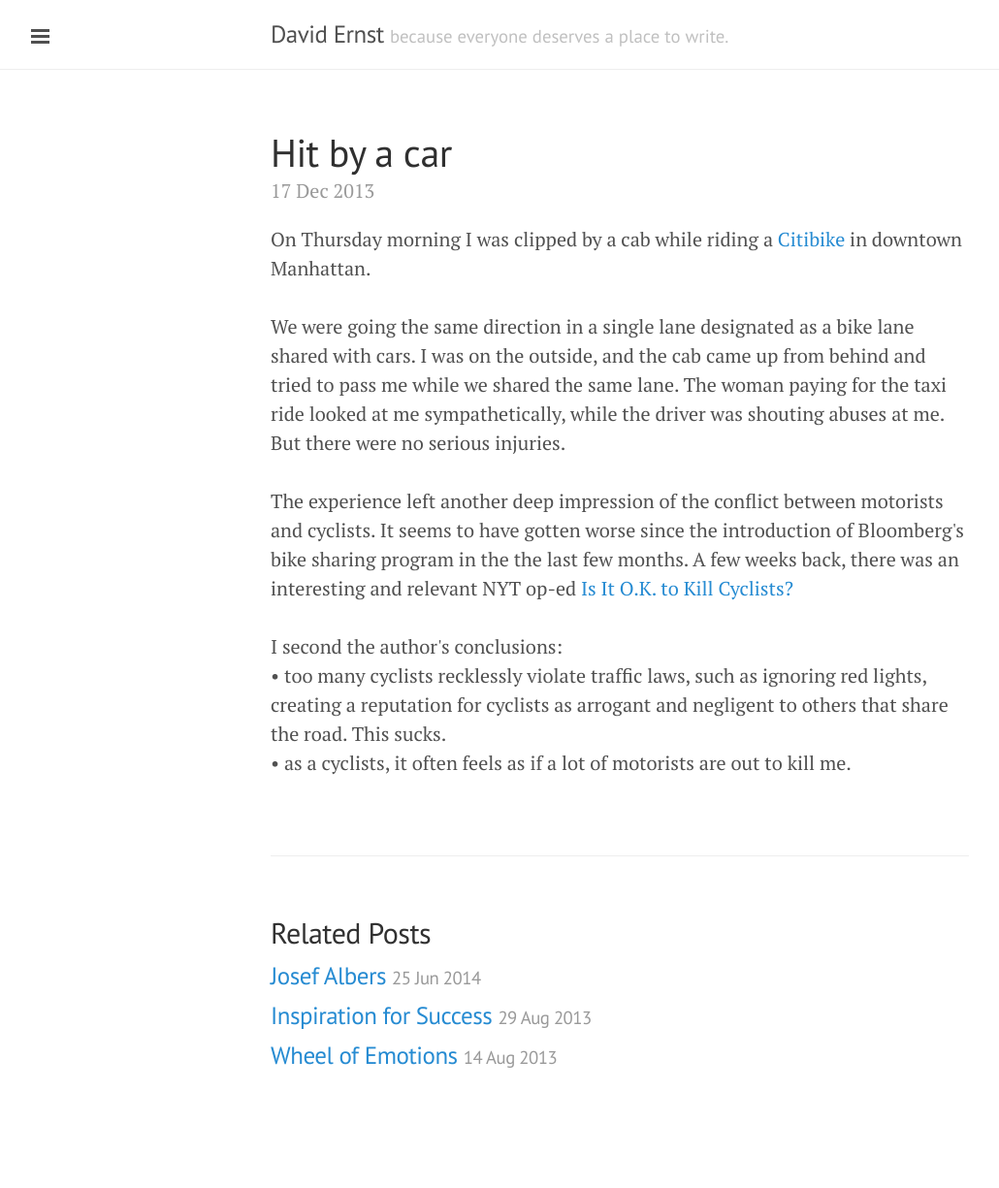
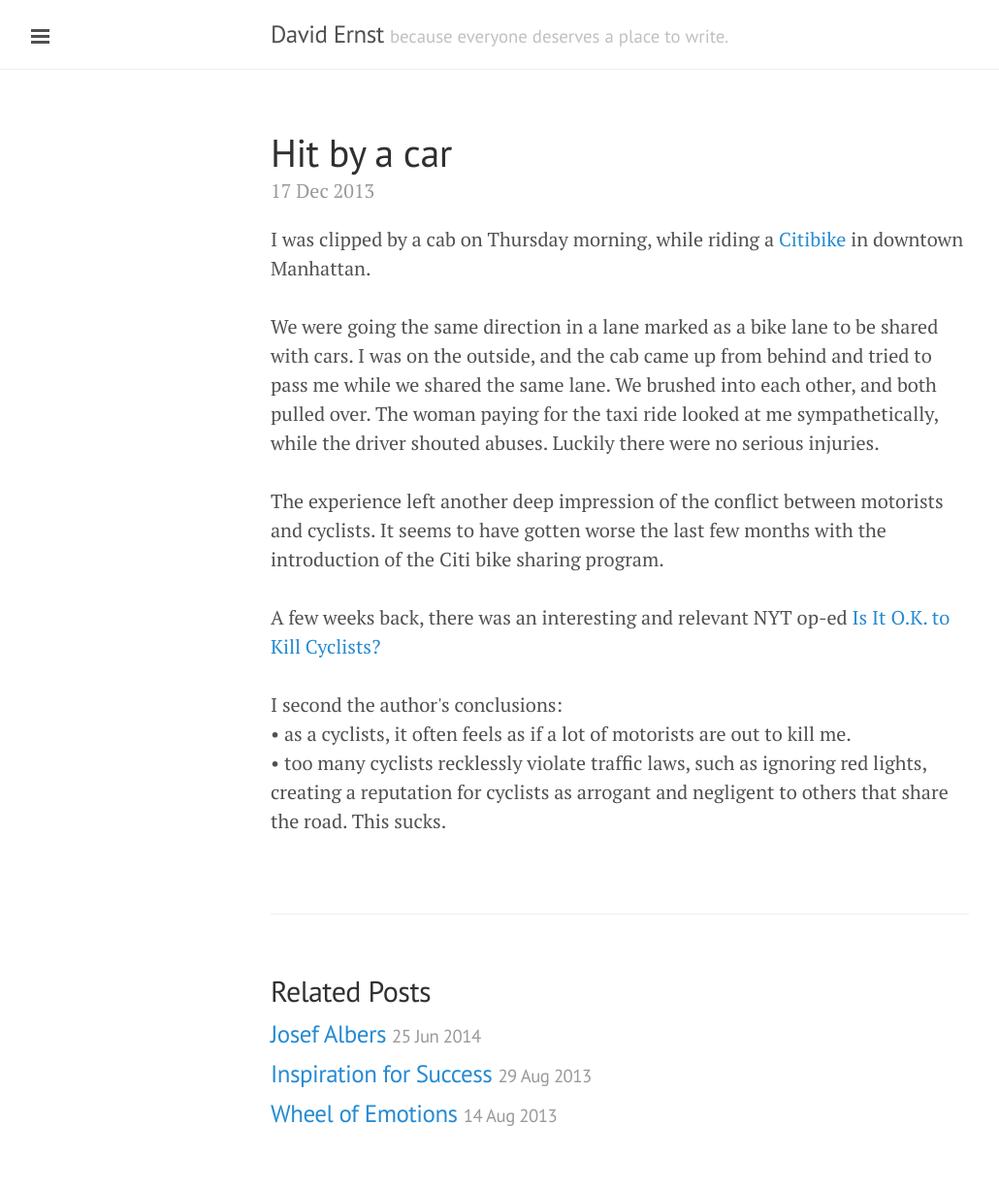
Before and after one commit to dsernst/quotes, a Jekyll site: the page built from _posts/2013-12-17-hit-by-car.html, in a window 1280 px wide. Shown: the whole page at 97% size, without its empty margins (1-1031 px from the left). Built offline with Jekyll 4.4.1, drawn with Linux system fonts in a browser that asks for light colours; before the commit the page ends 1165 px from its top, so only the background shows below that.

Commit message:
edit post clarity

```diff
--- a/_posts/2013-12-17-hit-by-car.html
+++ b/_posts/2013-12-17-hit-by-car.html
@@ -18,5 +18,5 @@ author:
 ---
 
 <div class="css-full-post-content js-full-post-content">
-On Thursday morning I was clipped by a cab while riding a <a href="http://citibikenyc.com/">Citibike</a> in downtown Manhattan.<br /><br />We were going the same direction in a single lane designated as a bike lane shared with cars. I was on the outside, and the cab came up from behind and tried to pass me while we shared the same lane.   The woman paying for the taxi ride looked at me sympathetically, while the driver was shouting abuses at me.   But there were no serious injuries.<br /><br />The experience left another deep impression of the conflict between motorists and cyclists. It seems to have gotten worse since the introduction of Bloomberg's bike sharing program in the the last few months. A few weeks back, there was an interesting and relevant NYT op-ed <a href="http://www.nytimes.com/2013/11/10/opinion/sunday/is-it-ok-to-kill-cyclists.html">Is It O.K. to Kill Cyclists?</a><br /><br />I second the author's conclusions:<br />• too many cyclists recklessly violate traffic laws, such as ignoring red lights, creating a reputation for cyclists as arrogant and negligent to others that share the road. This sucks.<br />• as a cyclists, it often feels as if a lot of motorists are out to kill me.
+I was clipped by a cab on Thursday morning, while riding a <a href="http://citibikenyc.com/">Citibike</a> in downtown Manhattan.<br /><br />We were going the same direction in a lane marked as a bike lane to be shared with cars. I was on the outside, and the cab came up from behind and tried to pass me while we shared the same lane. We brushed into each other, and both pulled over. The woman paying for the taxi ride looked at me sympathetically, while the driver shouted abuses. Luckily there were no serious injuries.<br /><br />The experience left another deep impression of the conflict between motorists and cyclists. It seems to have gotten worse the last few months with the introduction of the Citi bike sharing program.<br /></br />A few weeks back, there was an interesting and relevant NYT op-ed <a href="http://www.nytimes.com/2013/11/10/opinion/sunday/is-it-ok-to-kill-cyclists.html">Is It O.K. to Kill Cyclists?</a><br /><br />I second the author's conclusions:<br />• as a cyclists, it often feels as if a lot of motorists are out to kill me.<br />• too many cyclists recklessly violate traffic laws, such as ignoring red lights, creating a reputation for cyclists as arrogant and negligent to others that share the road. This sucks.
 </div>
```
